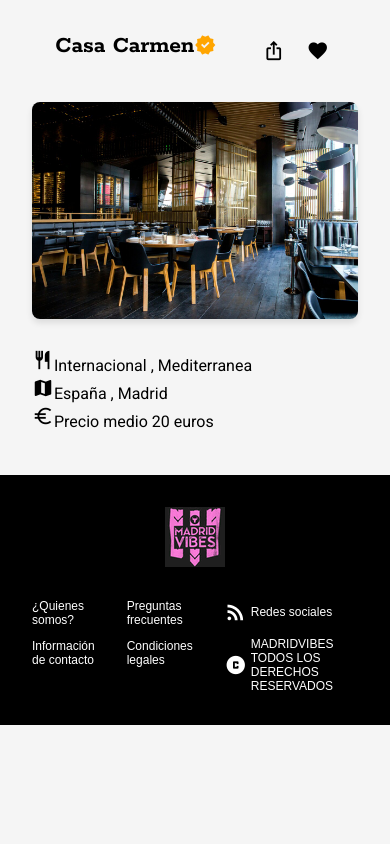
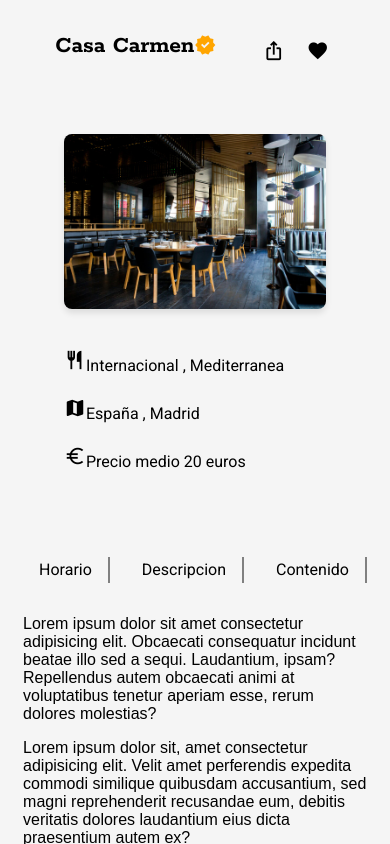
Before and after one commit to RafaelVillagomezDev/Vimo, a React (Vite) app in the folder Vimo/: page /restaurants/1 in a window 390 px wide. Built offline with nearby package versions, Linux system fonts and the light colour scheme.

Commit message:
Fallo en responsive

```diff
--- a/Vimo/src/components/cardGallery/cardGallery.tsx
+++ b/Vimo/src/components/cardGallery/cardGallery.tsx
@@ -6,17 +6,24 @@ import {
     ButtonInfo,
     ButtonLike,
     ButtonText,
-    GridContainer,
+    GridCarrousell,
+    GridContent,
+    GridRestaurant,
+    GridShedule,
     IconInfo,
     ImageItem,
     InfoContainer,
     LeftColumn,
+    NavLink,
+    NavLinks,
+    NavbarRestaurant,
     RightColumn,
     Text,
     TextLine,
     TitleInfo,
 } from './styles/cardGalleryStyles';
-import { useState } from 'react';
+import { useState,lazy } from 'react';
+const Schedule = lazy(() => import('../schedule/Schedule'));
 
 function CardGallery() {
     const [copied, setCopied] = useState(false);
@@ -60,11 +67,15 @@ function CardGallery() {
                     </BoxShare>
                 </BoxInfo>
             </InfoContainer>
-
-            <GridContainer>
+            <GridRestaurant>
+                <GridCarrousell>
                     <LeftColumn>
                         {imagesLeft.map((src, index) => (
-                        <ImageItem key={index} src={src} alt={`Imagen izquierda ${index + 1}`} />
+                            <ImageItem
+                                key={index}
+                                src={src}
+                                alt={`Imagen izquierda ${index + 1}`}
+                            />
                         ))}
                     </LeftColumn>
                     <RightColumn>
@@ -74,7 +85,8 @@ function CardGallery() {
                     </RightColumn>
                     <Text>
                         <TextLine>
-                        <IconInfo color="black">restaurant</IconInfo>Internacional , Mediterranea
+                            <IconInfo color="black">restaurant</IconInfo>Internacional ,
+                            Mediterranea
                         </TextLine>
                         <TextLine>
                             <IconInfo color="black">map</IconInfo>España , Madrid
@@ -83,7 +95,26 @@ function CardGallery() {
                             <IconInfo color="black">euro</IconInfo>Precio medio 20 euros
                         </TextLine>
                     </Text>
-            </GridContainer>
+                </GridCarrousell>
+                <GridContent>
+                    <NavbarRestaurant>
+                        <NavLinks>
+                            <NavLink to="">Horario</NavLink>
+                            <NavLink to="">Descripcion</NavLink>
+                            <NavLink to="">Contenido</NavLink>
+                        </NavLinks>
+                    </NavbarRestaurant>
+                    <p>Lorem ipsum dolor sit amet consectetur adipisicing elit. Obcaecati consequatur incidunt beatae illo sed a sequi. Laudantium, ipsam? Repellendus autem obcaecati animi at voluptatibus tenetur aperiam esse, rerum dolores molestias?</p>
+                    <p>Lorem ipsum dolor sit, amet consectetur adipisicing elit. Velit amet perferendis expedita commodi similique quibusdam accusantium, sed magni reprehenderit recusandae eum, debitis veritatis dolores laudantium eius dicta praesentium autem ex?</p>
+                    <p>Lorem ipsum dolor sit amet consectetur adipisicing elit. Consectetur quam facere, sapiente debitis maiores placeat rem veritatis ipsum tenetur rerum nulla corrupti asperiores id inventore similique. At libero sed modi.</p>
+                    <p>Lorem ipsum dolor sit amet consectetur adipisicing elit. Obcaecati consequatur incidunt beatae illo sed a sequi. Laudantium, ipsam? Repellendus autem obcaecati animi at voluptatibus tenetur aperiam esse, rerum dolores molestias?</p>
+                    <p>Lorem ipsum dolor sit, amet consectetur adipisicing elit. Velit amet perferendis expedita commodi similique quibusdam accusantium, sed magni reprehenderit recusandae eum, debitis veritatis dolores laudantium eius dicta praesentium autem ex?</p>
+                    <p>Lorem ipsum dolor sit amet consectetur adipisicing elit. Consectetur quam facere, sapiente debitis maiores placeat rem veritatis ipsum tenetur rerum nulla corrupti asperiores id inventore similique. At libero sed modi.</p>
+                </GridContent>
+                <GridShedule>
+                    <Schedule/>
+                </GridShedule>
+            </GridRestaurant>
         </>
     );
 }
--- a/Vimo/src/components/cardGallery/styles/cardGalleryStyles.tsx
+++ b/Vimo/src/components/cardGallery/styles/cardGalleryStyles.tsx
@@ -1,17 +1,20 @@
 import styled from 'styled-components';
 import { devices } from '../../../styles/mixin_styledComponent';
+import { Link } from 'react-router-dom';
 
-export const GridContainer = styled.div`
+export const GridCarrousell = styled.div`
     display: grid;
     gap: 16px;
-    padding: 0rem 2rem  2rem;;
+    padding: 0rem 2rem 2rem;
     justify-content: center;
     align-items: center;
     width: 100%;
+    grid-column: 2 / 10;
+    grid-row: 1;
 
     @media only screen and (${devices.lg}) {
         grid-template-columns: 840px auto;
-        padding: 0 2rem 2rem;
+
     }
 `;
 
@@ -155,10 +158,83 @@ export const Text = styled.p`
     }
 `;
 
-export const TextLine=styled.span`
+export const TextLine = styled.span`
     border-bottom: none;
+    padding: 10px 0px;
     @media only screen and (${devices.sm}) {
         border-bottom: 1px solid gray;
     }
+`;
 
-`
+export const NavbarRestaurant = styled.nav`
+    display: flex;
+    justify-content: space-between;
+    align-items: center;
+    padding: 1rem 0rem;
+    color: white;
+`;
+
+export const NavLinks = styled.ul`
+    list-style: none;
+    display: flex;
+    gap: 1rem;
+`;
+
+export const NavLink = styled(Link)`
+    font-family: 'Roboto';
+    font-size: 16px;
+    color: black;
+    cursor: pointer;
+    line-height: 10px;
+    padding: 0.5rem 1rem;
+    border-right: solid 2px gray;
+    &:hover {
+        border-bottom: solid 2px orange;
+    }
+`;
+
+export const GridRestaurant = styled.div`
+    display: flex;
+    flex-direction: column;
+    gap: 1rem;
+    padding: 2rem;
+
+    @media only screen and (${devices.sm}) {
+        display: grid;
+        grid-template-columns: repeat(10, 1fr);
+        grid-template-rows: auto auto ;
+    }
+`;
+
+export const GridContent = styled.div`
+    display: grid;
+    gap: 16px;
+    padding: 0rem 2rem 2rem;
+    justify-content: center;
+    width: 100%;
+    grid-area: content;
+    grid-column: 2 / 6;
+    grid-row: 2;
+
+    @media only screen and (${devices.sm}) {
+        grid-column: 2 / 8;
+        grid-row: 2;
+    }
+
+`;
+
+export const GridShedule = styled.div`
+    display: inline-table;
+    gap: 16px;
+    padding: 0rem 2rem 2rem;
+    justify-content: center;
+    width: 100%;
+    grid-column: 6 / 9;
+    grid-row: 2;
+    @media only screen and (${devices.sm}) {
+        grid-column:  8/ 10;
+        grid-row: 2 ;
+    }
+
+
+`;
--- a/Vimo/src/components/cardPost/styles/CardPostStyle.tsx
+++ b/Vimo/src/components/cardPost/styles/CardPostStyle.tsx
@@ -33,8 +33,10 @@ export const Card = styled.div`
     padding: 1rem;
     display: flex;
     flex-direction: column;
+    box-shadow: 0 4px 8px 0 rgba(0, 0, 0, 0.2), 0 6px 20px 0 rgba(0, 0, 0, 0.19);
     @media only screen and (${devices.xl}) {
         flex-direction: row;
+        box-shadow: none;
     }
 `;
 
@@ -98,8 +100,7 @@ export const CardSubtitle = styled(CardTitle)`
 
 export const CardText = styled.p`
     font-family: 'Roboto', serif;
-
-    font-size: 12px;
+    font-size: 16px;
     padding-bottom: 6px;
     display: flex;
     align-items: baseline;
@@ -129,6 +130,7 @@ export const ButtonOption = styled.button`
 export const Icon = styled.span`
     font-family: 'Material Symbols Outlined';
     font-size: 22px;
+    padding-right: 10px;
     font-variation-settings:
         'FILL' 1,
         'wght' 400,
@@ -166,10 +168,11 @@ export const TelLink = styled.a`
 `;
 
 export const ButtonVerMas = styled.button`
+    font-family: 'Roboto', serif;
+    font-size: 12px;
     padding: 12px 10px;
     border: none;
     border-radius: 10px;
-    font-size: 10px;
     background-color: #ff3d00;
     color: white;
     font-weight: 400;
--- a/Vimo/src/components/carrousell/Carrousell.tsx
+++ b/Vimo/src/components/carrousell/Carrousell.tsx
@@ -34,7 +34,7 @@ function Carrousell({ image576, image768, image1200, altText, subtitle }: Carrou
                 />
                 <Navbar />
                 <CarrousellTitle>MADRID</CarrousellTitle>
-                <CarrousellSubtitle>({subtitle})</CarrousellSubtitle>
+                <CarrousellSubtitle>{subtitle}</CarrousellSubtitle>
             </CarrousellContainer>
         </>
     );
--- /dev/null
+++ b/Vimo/src/components/schedule/Schedule.tsx
@@ -0,0 +1,42 @@
+import { Card, ScheduleItem, Title } from "./styles/ScheduleStyle"
+
+function Schedule(){
+
+    return (
+        <Card>
+            <Title>
+                Horario
+            </Title>
+            <ScheduleItem>
+            <span>SABADO a domingo</span>
+            <span>12:00</span>
+            </ScheduleItem>
+            <ScheduleItem>
+            <span>SABADO</span>
+            <span>12:00</span>
+            </ScheduleItem>
+            <ScheduleItem>
+            <span>SABADO</span>
+            <span>12:00</span>
+            </ScheduleItem>
+            <ScheduleItem>
+            <span>SABADO</span>
+            <span>12:00</span>
+            </ScheduleItem>
+            <ScheduleItem>
+            <span>SABADO</span>
+            <span>12:00</span>
+            </ScheduleItem>
+            <ScheduleItem>
+            <span>SABADO</span>
+            <span>12:00</span>
+            </ScheduleItem>
+            <ScheduleItem>
+            <span>SABADO</span>
+            <span>12:00</span>
+            </ScheduleItem>
+        </Card>
+    )
+}
+
+export default Schedule
--- /dev/null
+++ b/Vimo/src/components/schedule/styles/ScheduleStyle.tsx
@@ -0,0 +1,27 @@
+import styled from 'styled-components';
+import { devices } from '../../../styles/mixin_styledComponent';
+
+
+export const Card = styled.div`
+  width: 100%;
+  max-width: 400px;
+  padding: 16px;
+  box-shadow: 0 4px 6px rgba(0, 0, 0, 0.1);
+  border-radius: 16px;
+  background-color: white;
+`;
+
+export const Title = styled.h2`
+  font-size: 1.25rem;
+  font-weight: 600;
+  text-align: center;
+  margin-bottom: 16px;
+`;
+
+export const ScheduleItem = styled.div`
+  display: flex;
+  justify-content: space-between;
+  border-bottom: 1px solid #ddd;
+  padding-bottom: 8px;
+  margin-bottom: 8px;
+`;
--- a/Vimo/src/pages/History.tsx
+++ b/Vimo/src/pages/History.tsx
@@ -13,7 +13,7 @@ function History() {
                 image768={Portada_768}
                 image1200={Portada_1200}
                 altText="Banco de España"
-                subtitle="Hisroy"
+                subtitle="Historia"
             />
             <Post />
         </>
--- a/Vimo/src/pages/Home.tsx
+++ b/Vimo/src/pages/Home.tsx
@@ -12,7 +12,7 @@ function Home() {
                 image768={Portada_768}
                 image1200={Portada_1200}
                 altText="Banco de España"
-                subtitle="Home"
+                subtitle=""
             />
         </>
     );
```
Lines whose indentation alone changed are shown as unchanged.
